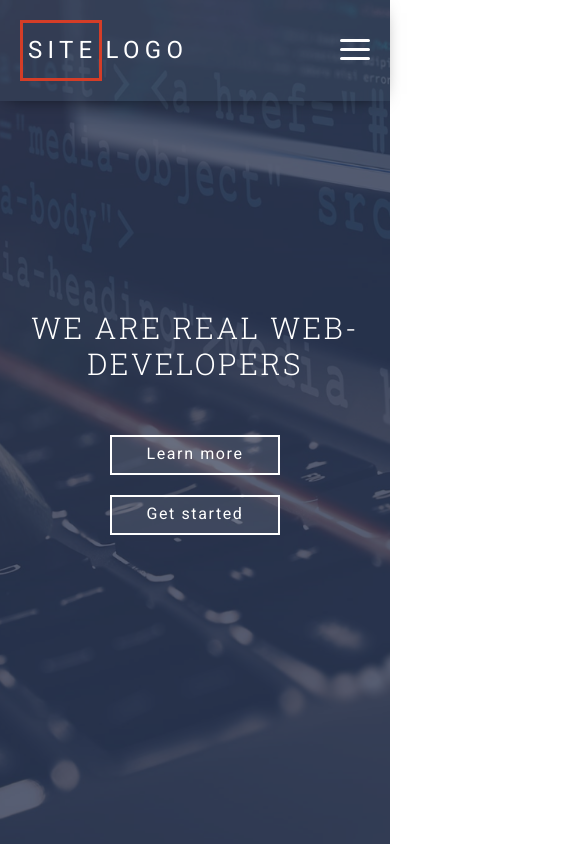
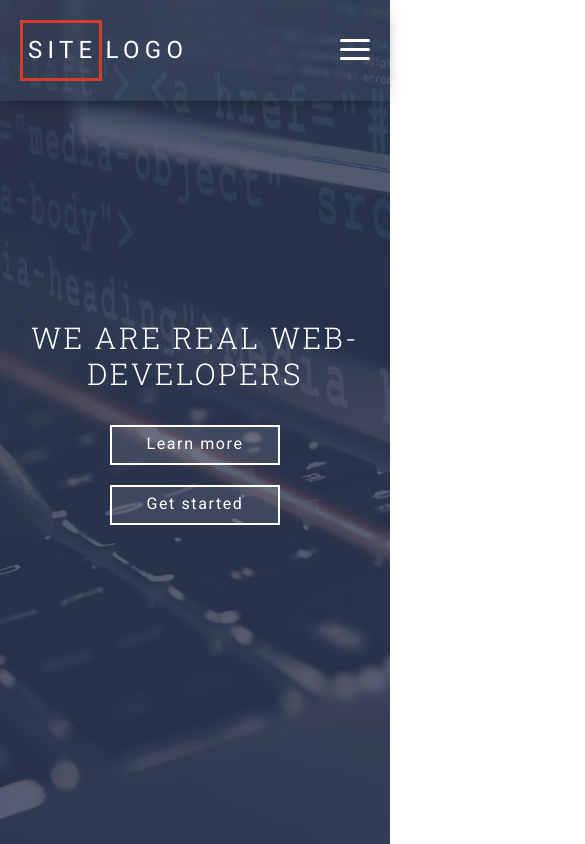
Before and after one commit to B1ackBoron/grid-template, a website: page index.html in a window 390 px wide. Shown: the top 844 px of the page, 585 px wide, since content can reach past the window. Drawn offline with Linux system fonts and the light colour scheme.

Commit message:
finish project (without varibles)

```diff
--- a/assets/scss/common/_typography.scss
+++ b/assets/scss/common/_typography.scss
@@ -55,6 +55,15 @@ h2 {
     margin-bottom: 2.625rem;
     font-size: 2rem;
   }
+  @include md-sm {
+    margin-bottom: 2.25rem;
+    font-size: 1.5rem;
+  }
+  @include sm {
+    margin-bottom: 2.25rem;
+    text-align: center;
+    font-size: 1.5rem;
+  }
 }
 
 a {
--- a/assets/scss/components/header/_header-content.scss
+++ b/assets/scss/components/header/_header-content.scss
@@ -13,6 +13,9 @@
     margin: 0 0 53px 0;
     @include lg-md {
       margin: 0 0 43px 0;
+}
+@include md {
+  margin: 0 0 33px 0;
     }
   }
 
--- a/assets/scss/components/sections/_section-about.scss
+++ b/assets/scss/components/sections/_section-about.scss
@@ -13,9 +13,13 @@
     padding-bottom: 80px;
   }
 
+  @include md {
+    padding-top: 60px;
+    padding-bottom: 60px;
+  }
+
   &__container {
     display: grid;
-    grid-template-columns: 1fr 271px;
     grid-gap: 50px;
     align-items: center;
     margin: auto;
@@ -23,19 +27,25 @@
     padding-left: 20px;
     padding-right: 20px;
 
+
     @include lg-min {
       gap: 100px;
+      grid-template-columns: 1fr 271px;
           }
 
     @include lg-md {
       gap: 40px;
           }
+          @include md-sm {
+            gap: 20px;
+            grid-template-columns: 1fr 236px;
+          }
+          @include sm {
+            gap: 20px;
+            grid-template-columns: 1fr;
+          }
 
-    @media (max-width: 768px) {
-      grid-template-columns: 1fr;
-    }
-
-    // & > * {
+     // & > * {
     //   margin: 0;
     // }
   }
@@ -60,6 +70,12 @@
             @include lg-md {
         font-size: 1rem;
       }
+      @include md-sm {
+        font-size: 1rem;
+      }
+      @include sm {
+        font-size: 1rem;
+      }
     }
 
     p:first-of-type {
@@ -79,6 +95,9 @@
         @include lg-md {
           right: -20px;
         }
+        @include md-sm {
+          right: -10px;
+        }
       }
     }
     p:last-of-type {
--- a/assets/scss/components/sections/_section-form.scss
+++ b/assets/scss/components/sections/_section-form.scss
@@ -10,11 +10,26 @@
    &__container {
     display: grid;
     gap: 20px;
-    grid-template-columns:repeat(3, 1fr);
-    margin: auto;
+        margin: auto;
     max-width: 1340px;
     padding-left: 20px;
-    padding-right: 20px;}}
+    padding-right: 20px;
+
+    @include md-min {
+      grid-template-columns:repeat(3, 1fr);
+    }
+
+    @include md-sm {
+      grid-template-columns: repeat(2, 1fr);
+    }}
+
+    &-item:nth-of-type(1) {
+      @include md-sm {
+      grid-column: 1/span 2;
+      }
+    }
+
+  }
 
     .form-item__input {
       width: 100%;
@@ -58,6 +73,12 @@
     @include lg-md {
       min-height: 60px;
     }
+    @include md-sm {
+      min-height: 60px;
+    }
+    @include sm {
+      min-height: 60px;
+    }
     }
     .form .btn--light:hover, .btn--light:focus {
       border-color: $color-white;
--- a/assets/scss/components/sections/_section-posts.scss
+++ b/assets/scss/components/sections/_section-posts.scss
@@ -10,6 +10,11 @@
   @include lg-md {
     padding-top: 80px;
     padding-bottom: 80px;
+  }
+
+  @include md {
+    padding-top: 60px;
+    padding-bottom: 60px;
   }
 }
 
@@ -52,6 +57,15 @@ margin-top: 0;
   @include lg-md {
     grid-template-areas: "p1 p1 p2" "p3 p4 p4" "p5 p5 p6";
     grid-template-columns: repeat(3, 1fr);
+  }
+
+  @include md-sm {
+    grid-template-areas: "p1 p2" "p3 p4" "p5 p6";
+    grid-template-columns: 1fr 1fr;
+  }
+  @include sm {
+    grid-template-areas: "p1" "p2" "p3" "p4" "p5" "p6";
+    grid-template-columns: 1fr;
   }
 }
 
--- a/assets/scss/components/sections/skills/_skills.scss
+++ b/assets/scss/components/sections/skills/_skills.scss
@@ -44,7 +44,8 @@ $local-gap: math.div(40px, 3);
 
     @include sm {
       grid-template-areas: "a1" "a2" "a3" "a4" "a5" "a6" "a7" "a8" "a9";
-      padding: $gap;
+      gap: $gap;
+      grid-template-columns: 1fr;
     }
   }
 
--- a/assets/scss/mixins/_extends.scss
+++ b/assets/scss/mixins/_extends.scss
@@ -1,7 +1,8 @@
 @use "../presets" as *;
 
 %container {
-  width: min(100% - $gap-x2, $container-size);
-
+  max-width: 1340px;
   margin: auto;
+  padding-left: 20px;
+  padding-right: 20px;
 }
```
Also changed, not shown: assets/css/style.css, assets/css/style.min.css, assets/scss/components/header/_header-navbar.scss (line endings or trailing spaces).
